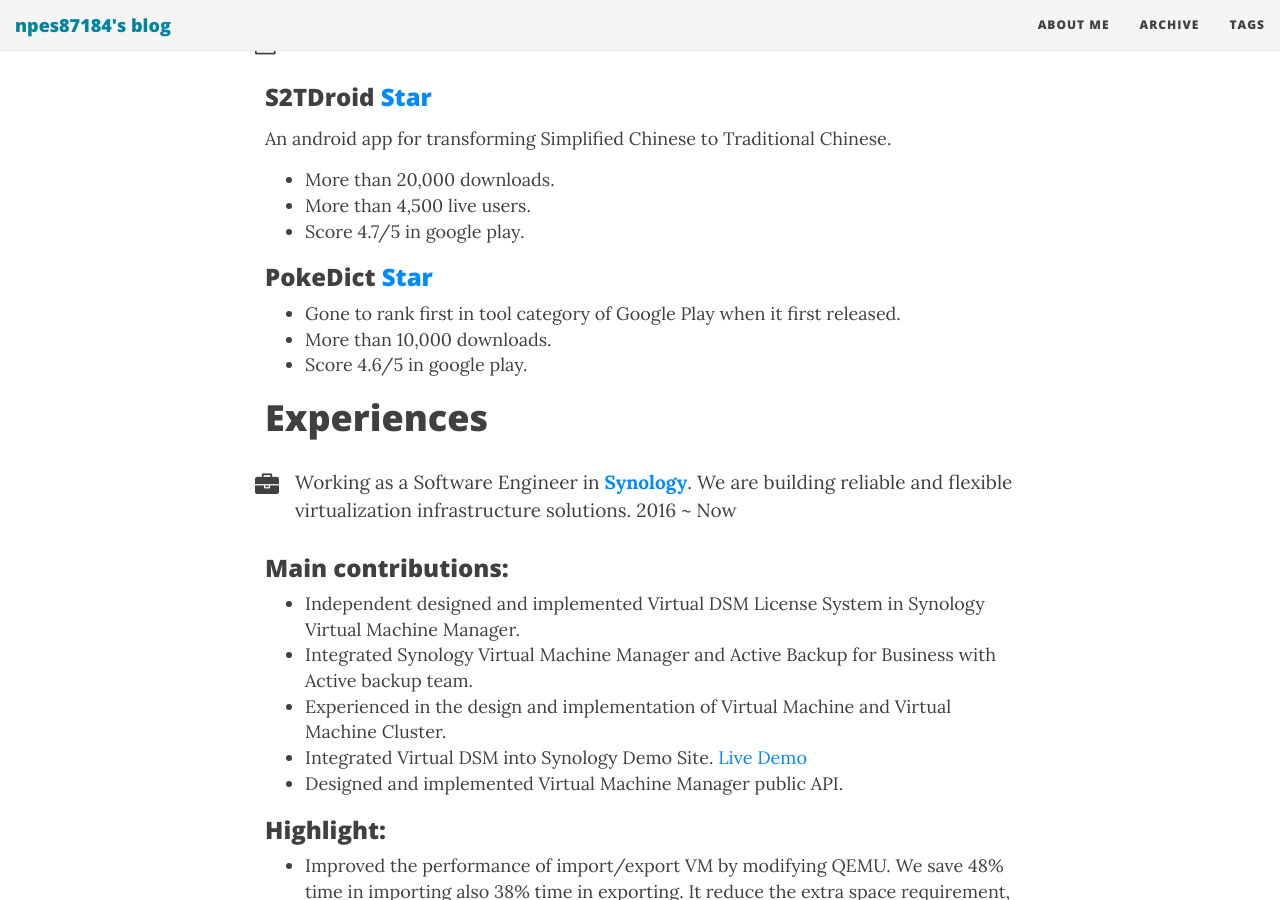
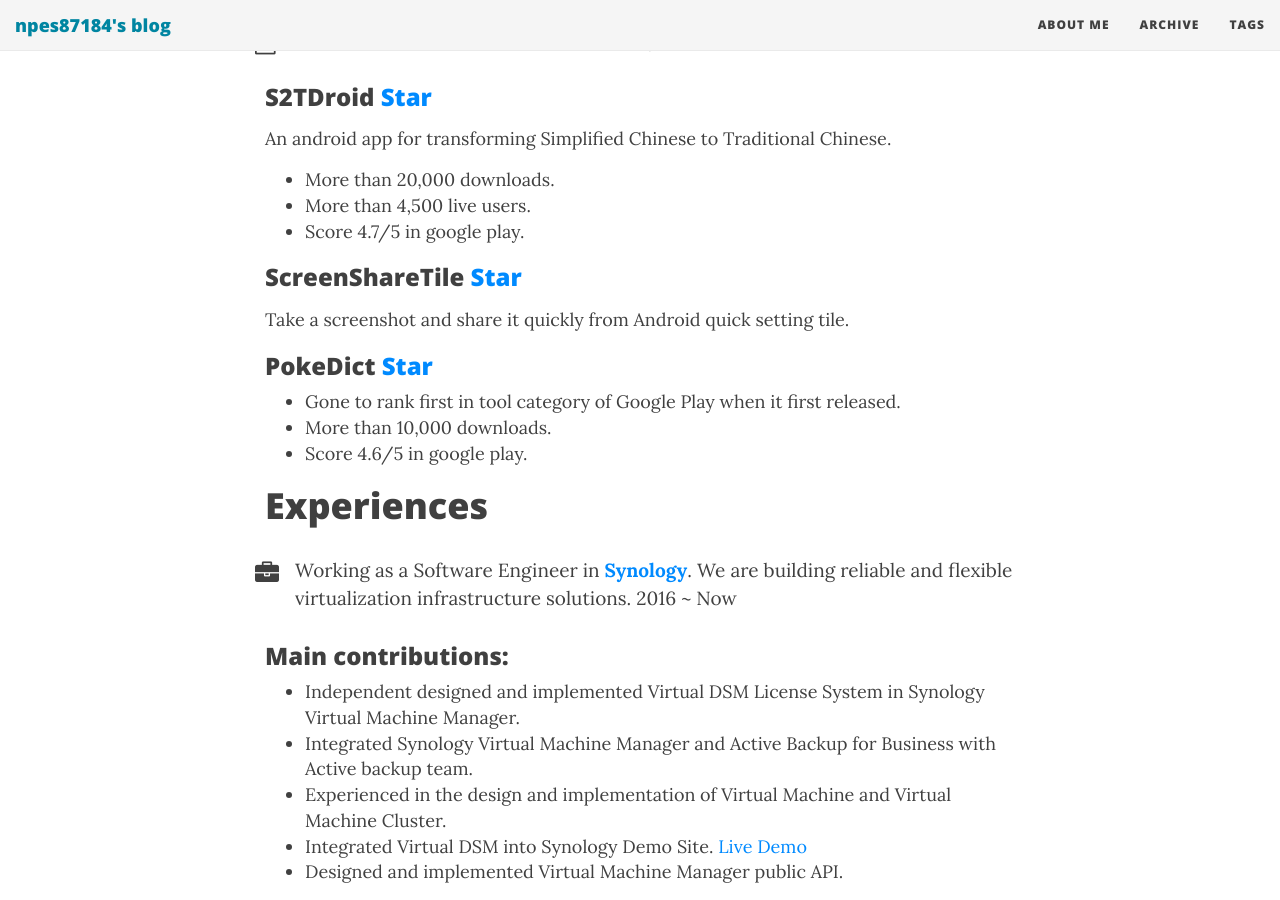
Before and after one commit to npes87184/npes87184.github.io, a Jekyll site: the page built from aboutme.md, in a window 1280 px wide and 900 px high, scrolled down 2092 px. Built offline with Jekyll 4.4.1, drawn with Linux system fonts in a browser that asks for light colours; nearby versions of some CDN libraries.

Commit message:
Update aboutme.md

```diff
--- a/aboutme.md
+++ b/aboutme.md
@@ -100,6 +100,12 @@
 * More than 4,500 live users.
 * Score 4.7/5 in google play.
 
+### ScreenShareTile <a class="github-button" href="https://github.com/npes87184/ScreenShareTile" data-show-count="true" aria-label="Star npes87184/ScreenShareTile on GitHub">Star</a>
+
+<p class="about-contribution-text">
+Take a screenshot and share it quickly from Android quick setting tile.
+</p>
+
 ### PokeDict <a class="github-button" href="https://github.com/npes87184/PokeResearchDictionary" data-show-count="true" aria-label="Star npes87184/PokeResearchDictionary on GitHub">Star</a>
 
 * Gone to rank first in tool category of Google Play when it first released.
```
